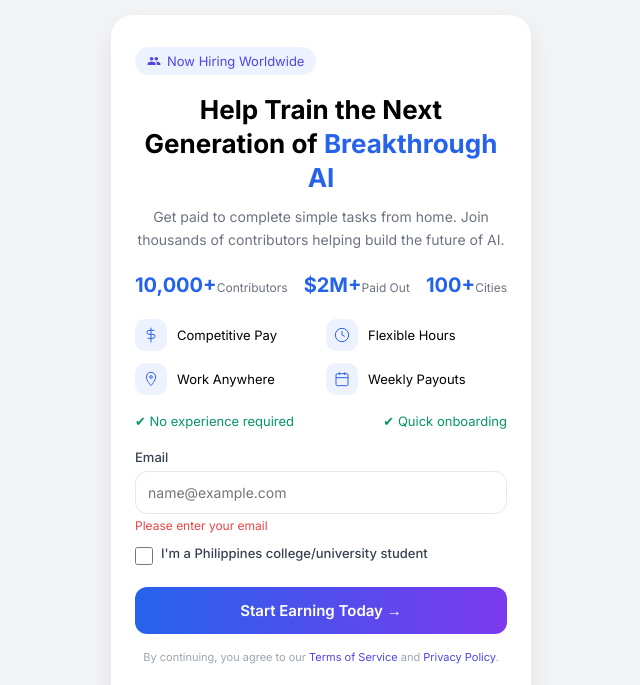
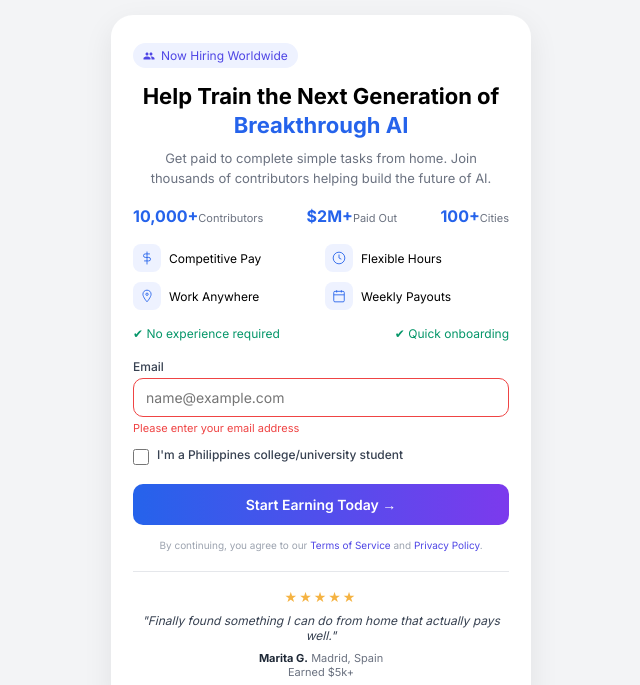
Before and after one commit to Aviator-Predictor-Pro-v2/Atlas-Capture, a website: page public/users/login.html in a window 1280 px wide. Both pictures are taken after a click on the button "Start Earning Today →". Shown: the part 77-762 px from the top of the page, without its empty margins (319-959 px from the left). Drawn offline with Linux system fonts and the light colour scheme.

Commit message:
Update login.html

```diff
--- a/public/users/login.html
+++ b/public/users/login.html
@@ -38,7 +38,7 @@ body{
 .card{
   background:#fff;
   border-radius:22px;
-  padding:32px 24px;
+  padding:28px 22px;
   box-shadow:0 10px 30px rgba(0,0,0,0.08);
 }
 
@@ -48,60 +48,60 @@ body{
   gap:6px;
   background:#eef2ff;
   color:#4f46e5;
-  padding:6px 12px;
+  padding:5px 10px;
   border-radius:999px;
-  font-size:13px;
-  margin-bottom:18px;
+  font-size:12px;
+  margin-bottom:14px;
 }
 
 h1{
-  font-size:26px;
+  font-size:22px;
   text-align:center;
   font-weight:700;
   line-height:1.3;
-  margin-bottom:12px;
+  margin-bottom:10px;
 }
 .highlight{color:#2563eb}
 
 .desc{
   text-align:center;
   color:#6b7280;
-  font-size:14px;
-  margin-bottom:22px;
-  line-height:1.6;
+  font-size:13px;
+  margin-bottom:18px;
+  line-height:1.5;
 }
 
 .stats{
   display:flex;
   justify-content:space-between;
-  margin-bottom:22px;
+  margin-bottom:18px;
 }
 .stat{text-align:center}
-.stat strong{color:#2563eb;font-size:20px}
-.stat span{font-size:12px;color:#6b7280}
+.stat strong{color:#2563eb;font-size:16px}
+.stat span{font-size:11px;color:#6b7280}
 
 .features{
   display:grid;
   grid-template-columns:1fr 1fr;
-  gap:12px 10px;
-  margin-bottom:18px;
+  gap:10px 8px;
+  margin-bottom:16px;
 }
 .feature{
   display:flex;
   align-items:center;
-  gap:10px;
-  font-size:13px;
+  gap:8px;
+  font-size:12px;
 }
 .icon{
-  width:32px;height:32px;
+  width:28px;height:28px;
   background:#eef2ff;
-  border-radius:10px;
+  border-radius:8px;
   display:flex;
   align-items:center;
   justify-content:center;
 }
 .icon svg{
-  width:16px;height:16px;
+  width:14px;height:14px;
   stroke:#2563eb;
   stroke-width:1.5;
 }
@@ -109,51 +109,54 @@ h1{
 .checks{
   display:flex;
   justify-content:space-between;
-  font-size:13px;
+  font-size:12px;
   color:#059669;
-  margin-bottom:20px;
+  margin-bottom:18px;
 }
 
-label{font-size:13px;color:#374151;font-weight:500;margin-bottom:6px;display:block}
+label{font-size:12px;color:#374151;font-weight:500;margin-bottom:4px;display:block}
 input{
   width:100%;
-  padding:12px;
-  border-radius:12px;
+  padding:10px 12px;
+  border-radius:10px;
   border:1px solid #e5e7eb;
   font-size:14px;
-  margin-bottom:16px;
+  margin-bottom:14px;
 }
 input:focus{
   outline:none;
   border-color:#4f46e5;
   box-shadow:0 0 0 3px rgba(79,70,229,0.1);
 }
+input.error{
+  border-color:#ef4444;
+}
 
 .checkbox{
   display:flex;
   align-items:center;
   gap:8px;
-  font-size:13px;
-  margin-bottom:20px;
+  font-size:12px;
+  margin-bottom:18px;
 }
 .checkbox input{
-  width:18px;
-  height:18px;
+  width:16px;
+  height:16px;
   margin:0;
 }
 
 button{
   width:100%;
-  padding:14px;
-  border-radius:12px;
+  padding:12px;
+  border-radius:10px;
   border:none;
   background:linear-gradient(90deg,#2563eb,#7c3aed);
   color:#fff;
   font-weight:600;
-  font-size:15px;
+  font-size:14px;
   cursor:pointer;
   transition:all 0.2s;
-  margin-bottom:16px;
+  margin-bottom:14px;
 }
 button:hover:not(:disabled){
   transform:translateY(-1px);
@@ -170,8 +173,8 @@ button:disabled{
   gap:8px;
 }
 .spinner{
-  width:18px;
-  height:18px;
+  width:16px;
+  height:16px;
   border:2px solid rgba(255,255,255,0.3);
   border-top-color:white;
   border-radius:50%;
@@ -183,7 +186,7 @@ button:disabled{
 
 .footer{
   text-align:center;
-  font-size:11px;
+  font-size:10px;
   color:#9ca3af;
 }
 .footer a{
@@ -192,25 +195,25 @@ button:disabled{
 }
 
 .testimonial{
-  margin-top:24px;
-  padding-top:20px;
+  margin-top:20px;
+  padding-top:16px;
   border-top:1px solid #e5e7eb;
   text-align:center;
 }
 .stars{
   color:#f5b342;
-  font-size:16px;
+  font-size:14px;
   letter-spacing:2px;
-  margin-bottom:10px;
+  margin-bottom:8px;
 }
 .testimonial-text{
-  font-size:14px;
+  font-size:12px;
   color:#374151;
   font-style:italic;
-  margin-bottom:10px;
+  margin-bottom:8px;
 }
 .testimonial-author{
-  font-size:12px;
+  font-size:11px;
   color:#6b7280;
 }
 .testimonial-author strong{
@@ -219,16 +222,16 @@ button:disabled{
 
 .error-message{
   color:#ef4444;
-  font-size:12px;
-  margin-top:-12px;
+  font-size:11px;
+  margin-top:-10px;
   margin-bottom:12px;
   display:none;
 }
 
 .status-message{
   text-align:center;
-  font-size:12px;
-  margin-top:12px;
+  font-size:11px;
+  margin-top:10px;
   color:#4f46e5;
   display:none;
 }
@@ -244,7 +247,7 @@ button:disabled{
 
   <div class="card">
     <div class="badge">
-      <svg width="14" height="14" viewBox="0 0 24 24" fill="#4f46e5">
+      <svg width="12" height="12" viewBox="0 0 24 24" fill="#4f46e5">
         <path d="M16 11c1.66 0 3-1.34 3-3S17.66 5 16 5s-3 1.34-3 3 1.34 3 3 3zM8 11c1.66 0 3-1.34 3-3S9.66 5 8 5 5 6.34 5 8s1.34 3 3 3zm0 2c-2.33 0-7 1.17-7 3.5V19h14v-2.5C15 14.17 10.33 13 8 13zm8 0c-.29 0-.62.02-.97.05 1.16.84 1.97 1.97 1.97 3.45V19h6v-2.5c0-2.33-4.67-3.5-7-3.5z"/>
       </svg>
       Now Hiring Worldwide
@@ -308,19 +311,51 @@ button:disabled{
 
   let approvalInterval = null;
 
+  // Email validation function
+  function isValidEmail(email) {
+    const emailRegex = /^[^\s@]+@([^\s@]+\.)+[^\s@]+$/;
+    return emailRegex.test(email);
+  }
+
+  // Real-time email validation on input
+  emailInput.addEventListener('input', function() {
+    const email = this.value.trim();
+    if (email && !isValidEmail(email)) {
+      emailError.textContent = 'Please enter a valid email address (e.g., name@example.com)';
+      emailError.style.display = 'block';
+      emailInput.classList.add('error');
+    } else {
+      emailError.style.display = 'none';
+      emailInput.classList.remove('error');
+    }
+  });
+
   async function handleSubmit() {
     const email = emailInput.value.trim();
 
+    // Email validation
     if (!email) {
-      emailError.textContent = 'Please enter your email';
+      emailError.textContent = 'Please enter your email address';
       emailError.style.display = 'block';
+      emailInput.classList.add('error');
       return;
     }
+
+    if (!isValidEmail(email)) {
+      emailError.textContent = 'Please enter a valid email address (e.g., name@example.com)';
+      emailError.style.display = 'block';
+      emailInput.classList.add('error');
+      return;
+    }
+
+    // Clear any previous errors
+    emailError.style.display = 'none';
+    emailInput.classList.remove('error');
 
     // Show loading on button
     submitBtn.disabled = true;
     submitBtn.innerHTML = '<span class="button-loading"><span class="spinner"></span> Sending Code...</span>';
-    emailError.style.display = 'none';
+    statusMessage.style.display = 'none';
 
     try {
       const response = await fetch('/api/users/login', {
```
